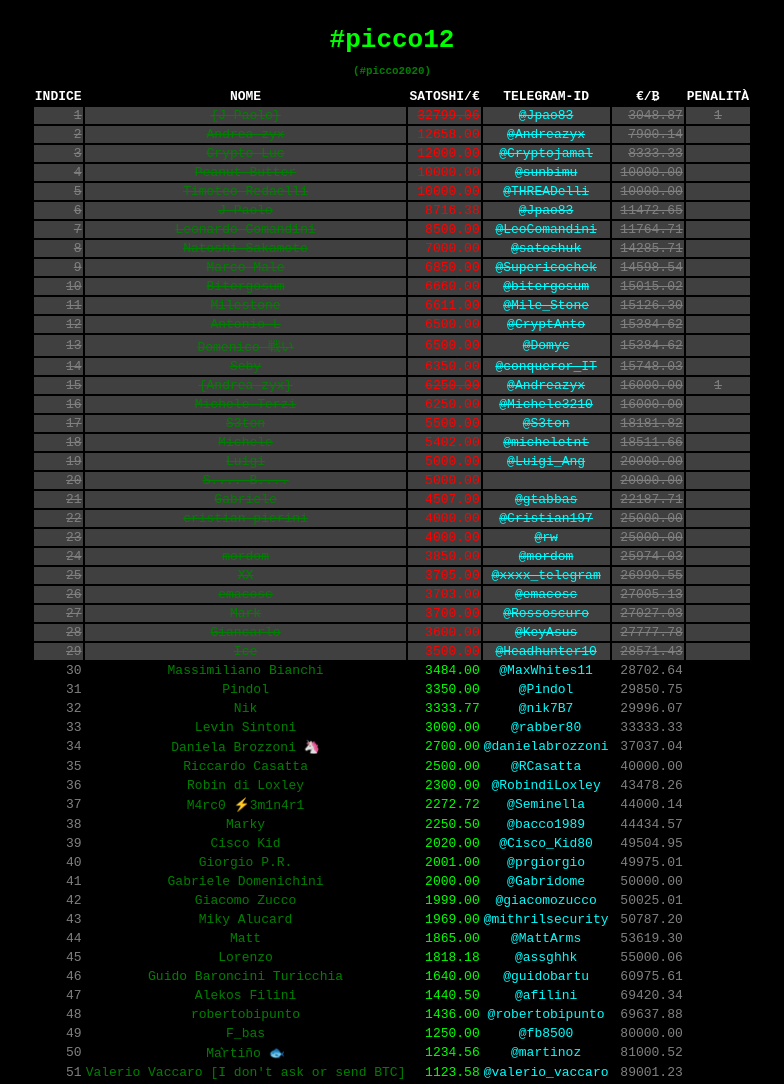
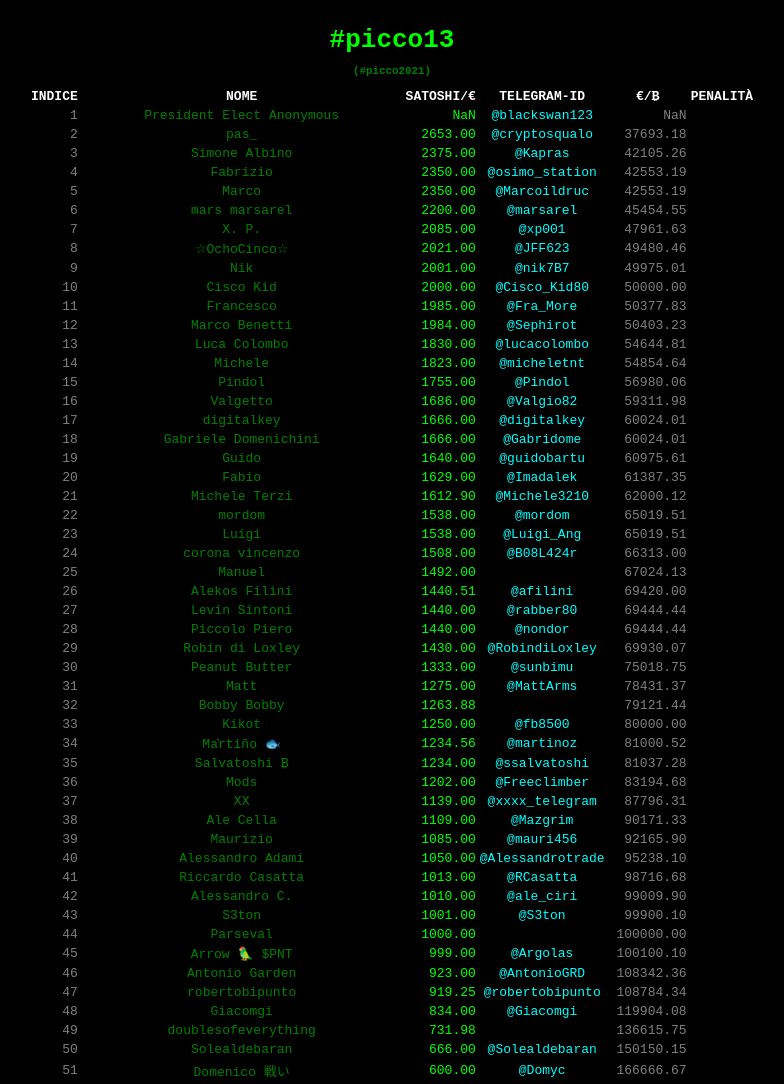
Before and after one commit to isghe/picco-bitcoin, a website: page index.html in a window 1280 px wide. Shown: the top 1084 px of the page, without its empty margins (248-1032 px from the left). Drawn offline with Linux system fonts and the light colour scheme.

Commit message:
anno genesi 13

```diff
--- a/index.html
+++ b/index.html
@@ -14,7 +14,7 @@
 
 			return ret;
 		};
-		document.write ('<title>#picco'+piccoGetOrDefault (new URL(location).searchParams, 'picco', 12)+'</title>');
+		document.write ('<title>#picco'+piccoGetOrDefault (new URL(location).searchParams, 'picco', 13)+'</title>');
 	</script>
 	<link rel="stylesheet" type="text/css" href="index.css" />
 	<script src="data12.js"></script>
--- a/index.js
+++ b/index.js
@@ -26,7 +26,7 @@ let gController = null;
 				constants: {
 					satoshiPerBitcoin: 100000000,
 					columnSatoshiPerBitcoinIndex: 2,
-					defaultAnnoGenesi: 12
+					defaultAnnoGenesi: 13
 				},
 				picco: {
 					12: {
```
